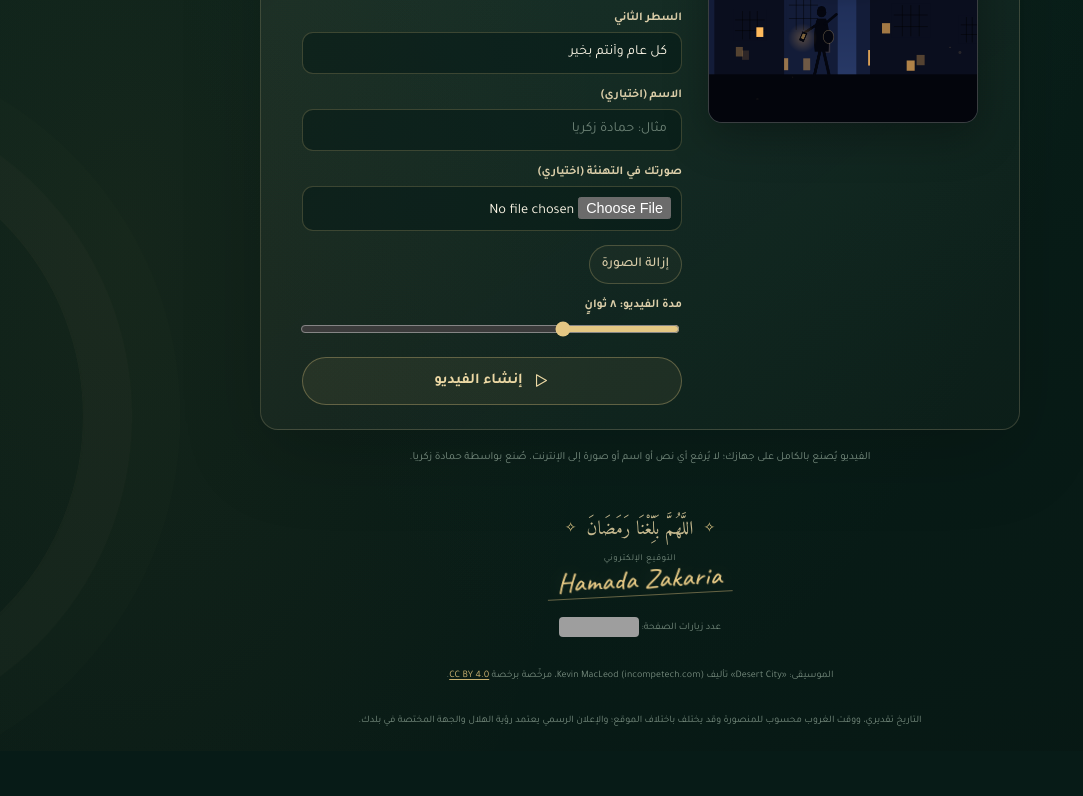
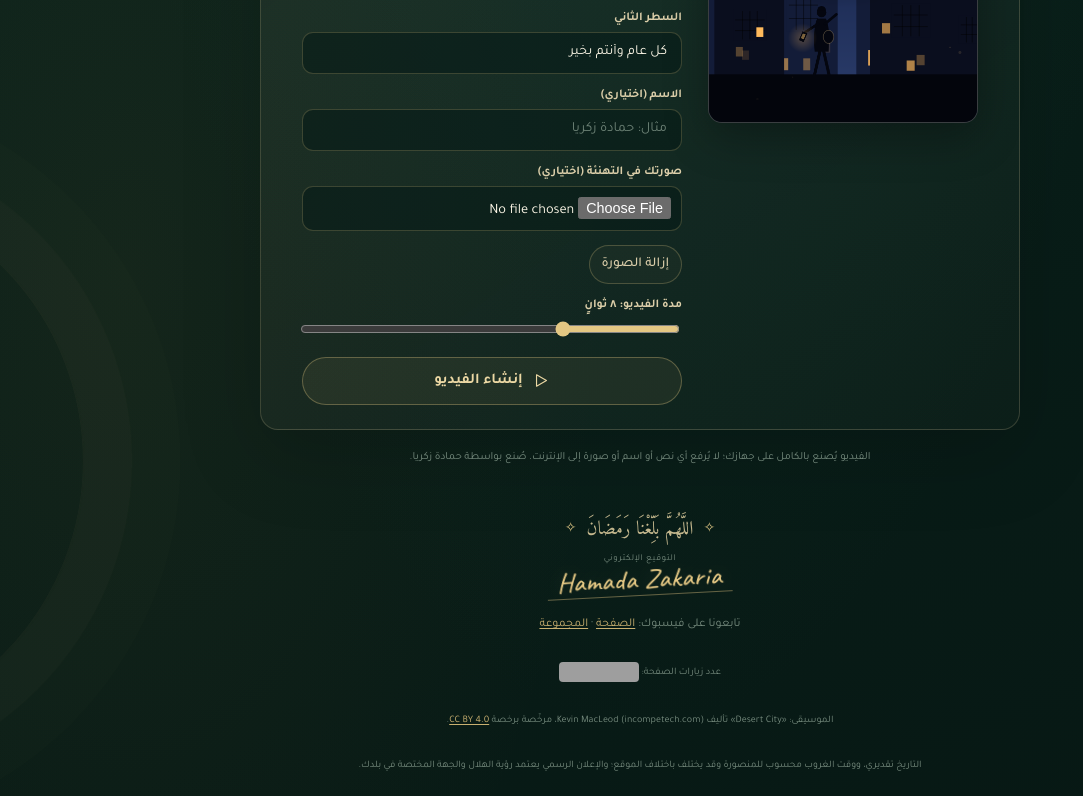
Before and after one commit to ramadankarym/ramadankarym.github.io, a plain HTML site: page index.html in a window 1280 px wide. Shown: the part 1833-2629 px from the top of the page, without its empty margins (0-1083 px from the left). Before the commit the page ends 2584 px from the top, so only its background shows below. Drawn offline with Linux system fonts and the light colour scheme; grey boxes are pictures that could not be loaded; animation ran at ten frames a second.

Commit message:
Add Facebook links and music credit disclaimer

```diff
--- a/index.html
+++ b/index.html
@@ -242,6 +242,7 @@
         <span class="signature-label">التوقيع الإلكتروني</span>
         <span class="signature-name" dir="ltr">Hamada Zakaria</span>
       </div>
+      <p class="disclaimer fb-links" style="font-size:12px">تابعونا على فيسبوك: <a href="https://www.facebook.com/share/1cHtmrMAJj/" target="_blank" rel="noopener">الصفحة</a> &middot; <a href="https://www.facebook.com/share/g/1ECezVvJub/" target="_blank" rel="noopener">المجموعة</a></p>
       <p class="disclaimer visits">عدد زيارات الصفحة: <img src="https://hits.dwyl.com/ramadankarym/ramadan-site.svg?style=flat-square&color=e4c783" alt="عدد زيارات الصفحة" loading="lazy" width="80" height="20" /></p>
       <p class="disclaimer music-credit">الموسيقى: «Desert City» تأليف Kevin MacLeod (incompetech.com)، مرخّصة برخصة <a href="https://creativecommons.org/licenses/by/4.0/" target="_blank" rel="noopener">CC BY 4.0</a>.</p>
       <p class="disclaimer">التاريخ تقديري، ووقت الغروب محسوب للمنصورة وقد يختلف باختلاف الموقع؛ والإعلان الرسمي يعتمد رؤية الهلال والجهة المختصة في بلدك.</p>
```
